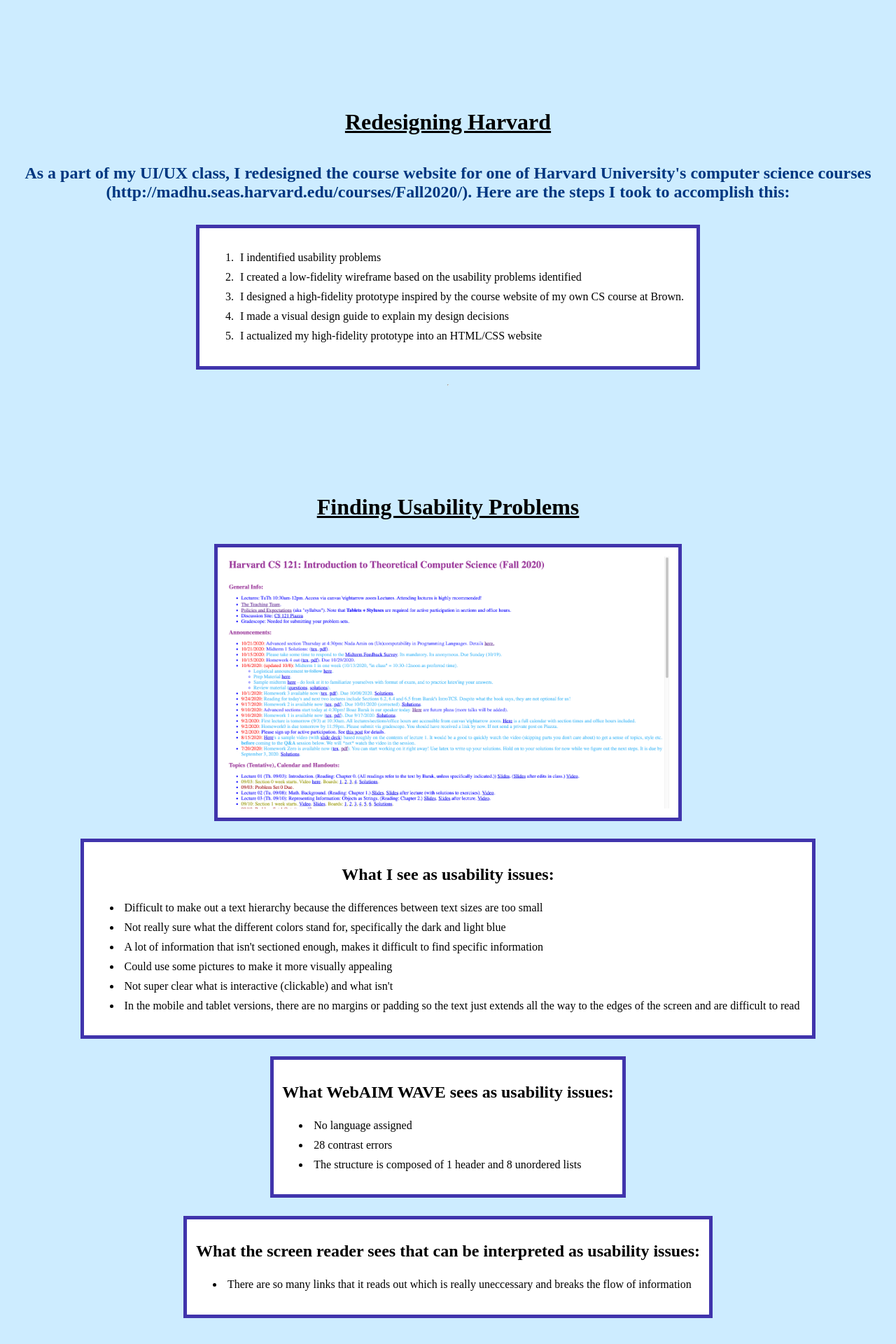
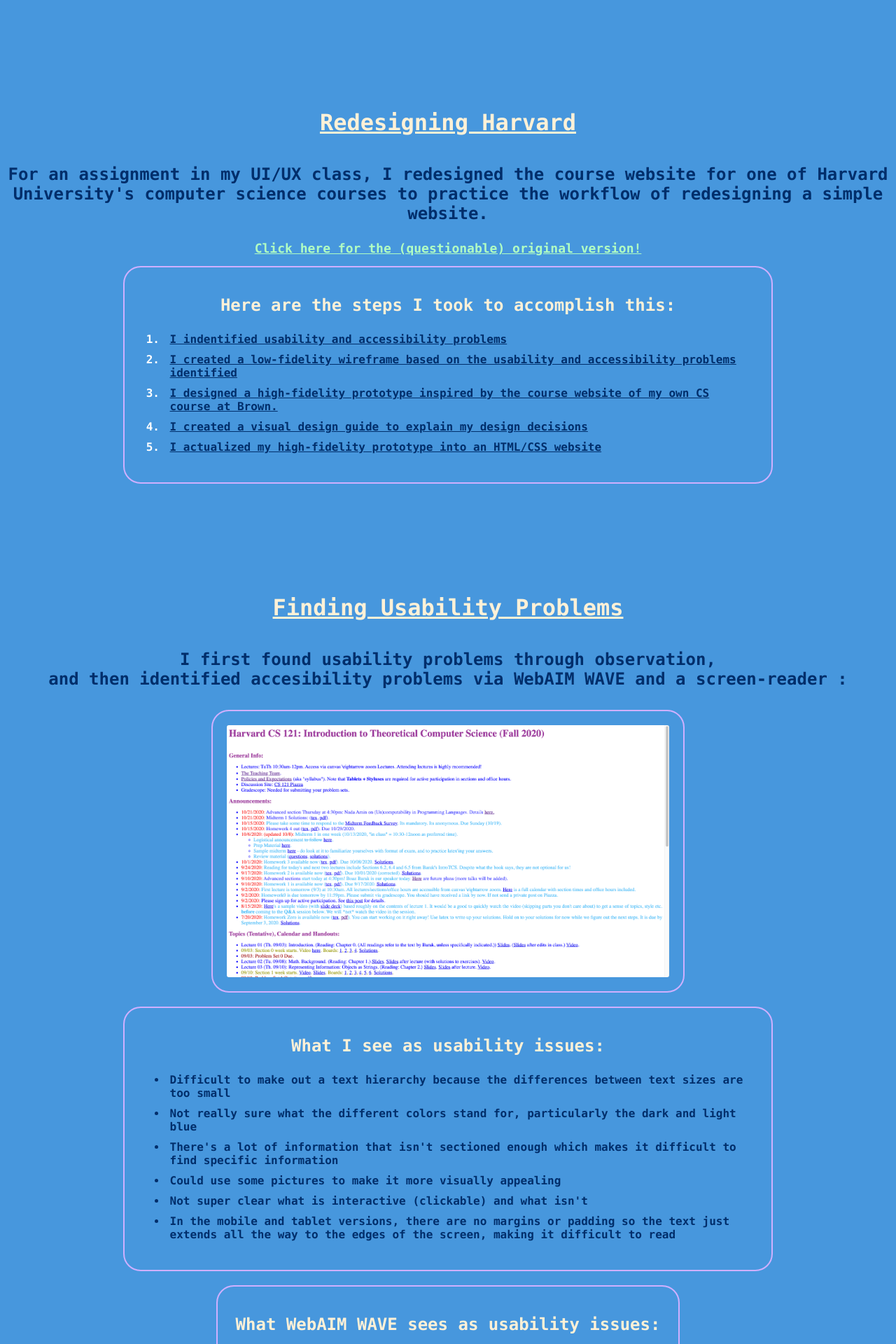
Before and after one commit to vivsli/FinalResponsivenessRedesign, a PHP site: page / in a window 1280 px wide. Shown: the top 1920 px of the page at 70% size. Run offline with PHP 8.4, Linux system fonts and the light colour scheme.

Commit message:
portfolio

```diff
--- a/home.html
+++ b/home.html
@@ -3,114 +3,155 @@
 <html>
 
 <head>
-  <title>😊</title>
+  <title>Redesigning Hardvard</title>
   <link rel="stylesheet" href="index.css">
   <!-- TODO: add additional links here! e.g. fonts, icons, more stylesheets, etc. -->
   <meta content="width=device-width, initial-scale=1" name="viewport" />
 </head>
 
-<body class="flex-column">
-  <h1>Redesigning Harvard</h1>
-  <h2 class="words"> As a part of my UI/UX class, I redesigned the course website for
-    one of Harvard University's computer science courses (http://madhu.seas.harvard.edu/courses/Fall2020/). Here are the
-    steps
-    I took to accomplish this:
-  </h2>
-  <div class="boxed">
-    <ol>
-      <li>I indentified usability problems</li>
-      <li>I created a low-fidelity wireframe based on the usability problems identified</li>
-      <li>I designed a high-fidelity prototype inspired by the course website of my own CS course at Brown.</li>
-      <li>I made a visual design guide to explain my design decisions</li>
-      <li>I actualized my high-fidelity prototype into an HTML/CSS website</li>
-    </ol>
+<body>
+  <div class="flex-column">
+    <h1>Redesigning Harvard</h1>
+    <h2 class="words"> For an assignment in my UI/UX class, I redesigned the course website for
+      one of Harvard University's computer science courses to practice the workflow of redesigning a simple website.
+    </h2>
+    <a class="green" href="http://madhu.seas.harvard.edu/courses/Fall2020/" target="_blank"
+      rel="noopener noreferrer">Click here for the
+      (questionable) original version!</a>
+    <div class="pbox spacing">
+      <h2> Here are the steps I took to accomplish this:</h2>
+      <ol class="white">
+        <li><a href="#step1" class="words">I indentified usability and accessibility problems</a></li>
+        <li><a href="#step2" class="words">I created a low-fidelity wireframe based on the usability and accessibility
+            problems
+            identified</a></li>
+        <li><a href="#step3" class="words">I designed a high-fidelity prototype inspired by the course website of my own
+            CS course at
+            Brown.</a></li>
+        <li><a href="#step4" class="words">I created a visual design guide to explain my design decisions</a></li>
+        <li><a href="#step5" class="words">I actualized my high-fidelity prototype into an HTML/CSS website</a></li>
+      </ol>
+    </div>
   </div>
 
-  <hr>
+  <div class="flex-column" id="step1">
+    <h1>Finding Usability Problems</h1>
+    <h2 class="words"> I first found usability problems through observation, <br>and then identified accesibility
+      problems
+      via WebAIM WAVE and a screen-reader :
+    </h2>
+    <img src="images/cs121 screenshot.png" class="biggerImage pbox spacing">
 
-  <div class="flex-column">
-    <h1>Finding Usability Problems</h1>
-    <img src="images/cs121 screenshot.png" class="image boxed">
-
-    <div class="boxed">
+    <div class="pbox spacing">
       <h2>What I see as usability issues:</h2>
-      <ul>
+      <ul class="words">
         <li>Difficult to make out a text hierarchy because the differences between text sizes are too small</li>
-        <li>Not really sure what the different colors stand for, specifically the dark and light blue</li>
-        <li>A lot of information that isn't sectioned enough, makes it difficult to find specific information</li>
+        <li>Not really sure what the different colors stand for, particularly the dark and light blue</li>
+        <li>There's a lot of information that isn't sectioned enough which makes it difficult to find specific
+          information</li>
         <li>Could use some pictures to make it more visually appealing</li>
         <li>Not super clear what is interactive (clickable) and what isn't</li>
         <li>In the mobile and tablet versions, there are no margins or padding so the text just extends all the way to
-          the edges of the screen and are difficult to read</li>
+          the edges of the screen, making it difficult to read</li>
       </ul>
     </div>
 
-    <div class="boxed">
+    <div class="pbox spacing">
       <h2>What WebAIM WAVE sees as usability issues:</h2>
-      <ul>
+      <ul class="words">
         <li>No language assigned</li>
         <li>28 contrast errors</li>
         <li>The structure is composed of 1 header and 8 unordered lists</li>
       </ul>
     </div>
 
-    <div class="boxed">
-      <h2>What the screen reader sees that can be interpreted as usability issues:</h2>
-      <ul>
-        <li>There are so many links that it reads out which is really uneccessary and breaks the flow of information
+    <div class="pbox spacing">
+      <h2>What the screen reader sees that can be <br>interpreted as accessibility issues:</h2>
+      <ul class="words">
+        <li>There are many links on the page; for each one, the screen-reader spells out the whole link, <br> <br>which
+          is really
+          uneccessary
+          and breaks the flow of information
         </li>
       </ul>
     </div>
+  </div>
 
+  <div id="step2" class="flex-column">
     <h1>Lo-Fi Wireframes</h1>
-    <h2 class="words">Here are the annotated wireframes I made in Balsamiq using the data I gathered above:</h2>
-    <h4>Note* Unless explicitedly stated otherwise, all annotations made in my desktop
-      wireframe carry over to my tablet and mobile wireframes as well</h4>
-    <h3>Desktop</h3>
-    <div class="flex-column">
-      <img src="images/Annotated_Desktop_Wireframe.jpg"class="annotate">
-    </div>
-    <h3>Tablet</h3>
-    <div class="flex-column">
-      <img src="images/Annotated_Tablet_Wireframe.jpg"class="annotate smaller">
-    </div>
-    <h3>Mobile</h3>
-    <div class="flex-column">
-      <img src="images/Mobile_Annotated_Wireframe.jpg"class="annotate">
+    <div class="flex-column spacing">
+      <h2 class="words">Here are the annotated wireframes I made in Balsamiq using the data I gathered above:</h2>
+      <h4 class="words">Note* Unless explicitedly stated otherwise, all annotations noted in my desktop <br>
+        wireframe carry over to my tablet and mobile wireframes as well</h4>
     </div>
 
+    <div class="flex-row to-top">
+      <div class="flex-column">
+        <h3>Desktop</h3>
+        <img src="images/Annotated_Desktop_Wireframe.jpg" class="pbox">
+      </div>
 
+      <div class="flex-column">
+        <h3>Tablet</h3>
+        <img src="images/Annotated_Tablet_Wireframe.jpg" class="pbox">
+      </div>
+
+      <div class="flex-column">
+        <h3>Mobile</h3>
+        <img src="images/Mobile_Annotated_Wireframe.jpg" class="pbox">
+      </div>
+    </div>
+  </div>
+
+  <div id="step3" class="flex-column">
     <h1>Hi-Fi Wireframes</h1>
-    <div class="flex-column boxed">
-      <h2 class="words">Here are the annotated prototypes I made in Adobe XD using my wireframes as a rough outline
-        and inspired by the CSCI1300 website at Brown University. Note the many structural changes that were made in
-        response to
-        the information that was actually available on the original website</h2>
-    </div>
-    <h3>Desktop</h3>
-    <div class="flex-column">
-      <img src="images/Desktop_Annotated_Prototype.jpg" class="annotate smaller">
-    </div>
-    <h3>Tablet</h3>
-    <div class="flex-column">
-      <img src="images/Tablet_Annotated_Prototype.jpg"class="annotate smaller">
-    </div>
-    <h3>Mobile</h3>
-    <div class="flex-column">
-      <img src="images/Mobile_Annotated_Prototype.jpg"class="annotate">
+    <div class="flex-column spacing">
+      <h2 class="words">Here are the annotated prototypes I made in Adobe XD using my wireframes <br>as a rough outline.
+        I was inspired by the CSCI1300 (the course for which this project was made :) website at Brown University.
+      </h2>
+      <a href="https://cs.brown.edu/courses/csci1300/">
+        <h3>To view the CSCI1300 website, click here!</h3>
+      </a>
     </div>
 
+    <div class="flex-row to-top">
+      <div class="flex-column">
+        <h3>Desktop</h3>
+        <img src="images/Desktop_Annotated_Prototype.jpg" class="pbox">
+      </div>
+
+      <div class="flex-column">
+        <h3>Tablet</h3>
+        <img src="images/Tablet_Annotated_Prototype.jpg" class="pbox">
+      </div>
+
+      <div class="flex-column">
+        <h3>Mobile</h3>
+        <img src="images/Mobile_Annotated_Prototype.jpg" class="pbox">
+      </div>
+    </div>
+  </div>
+
+  <div id="step4" class="flex-column">
     <h1>Visual Design Guide</h1>
     <h2 class="words">Here is the visual design guide that displays the overarching design patterns I utilized</h2>
     <div class="flex-column">
-      <img src="images/Visual Design Guide.png" class="annotate smaller">
+      <img src="images/Visual Design Guide.png" class="pbox">
     </div>
-    <h1>Responsive Redesign</h1>
+  </div>
+
+  <div id="step5" class="flex-column">
+    <h1>Responsiveness Redesign</h1>
     <h2 class="words"> Anddddd Here's the final product: the original website completely redesigned!</h2>
-    <a href="https://pure-citadel-94188.herokuapp.com/">HARVARD REDESIGNED</a>
+    <a class="green" href="https://pure-citadel-94188.herokuapp.com/" target="_blank" rel="noopener noreferrer"> See
+      HARVARD
+      REDESIGNED</a>
+    <h3 class=" pbox"> SKILLS ACQUIRED: In this project, I learned how to analyze and identify flaws in an existing
+      interface, create low-fidelity and high-fidelity prototypes for various screen sizes, and build a responsive
+      website based on those prototypes.</h3>
+  </div>
 
 
-  </div>
 </body>
 
 </html>
--- a/index.css
+++ b/index.css
@@ -1,12 +1,51 @@
 /* Put your style information here! */
 
 body {
-    background-color: rgb(205, 236, 255);
+    background-color: rgb(71, 151, 221);
+    font-family: "Lucida Console", "Courier New", monospace;
+    color: rgb(255, 241, 215);
+    font-weight: bold;
 }
+
+.spacing {
+    padding: 20px;
+    margin: 10px;
+
+}
+
+.pbox {
+    border-radius: 25px;
+    border: 2px solid #cfb0ff;
+    padding: 20px;
+    max-width: 70%;
+  }
+
+  .wbox {
+    border-radius: 25px;
+    border: 2px solid #f1e8ff;
+    padding: 10px;
+    max-width: 50%;
+  }
+
+  .title {
+      text-decoration: underline;
+  }
+
+  .green {
+      color: rgb(177, 255, 194);
+      font-size: large;
+      margin: 5px;
+  }
+
+  .white{
+      color: white;
+  }
+
 
 li {
     padding: 5px;
 }
+
 
 h2 {
     text-align: center;
@@ -31,11 +70,14 @@ h3 {
     display: flex;
     flex-direction: row;
     justify-content: center;
-    align-items: center;
+}
+
+.to-top {
+    align-items: flex-start;
 }
 
 .words {
-    color: rgb(0, 55, 128);
+    color: rgb(0, 46, 107);
     font-weight: 700;
 }
 
@@ -47,14 +89,6 @@ h3 {
 
 }
 
-.image {
+.biggerImage {
     max-width: 50%;
 }
-
-.annotate {
-    max-width: 70%:
-}
-
-.smaller {
-    max-width: 60%;
-}
```
Also changed, not shown: 1 other file.
